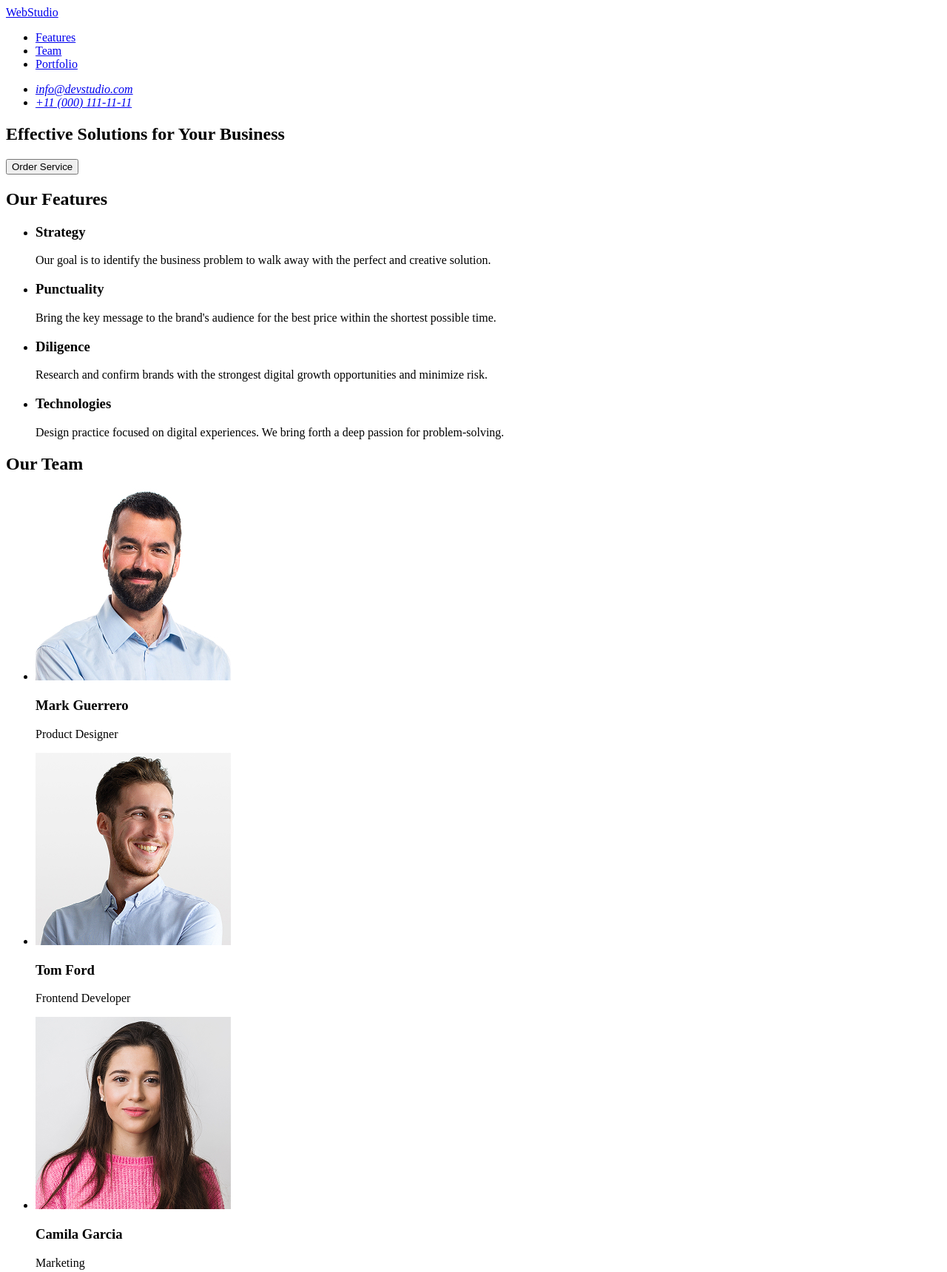
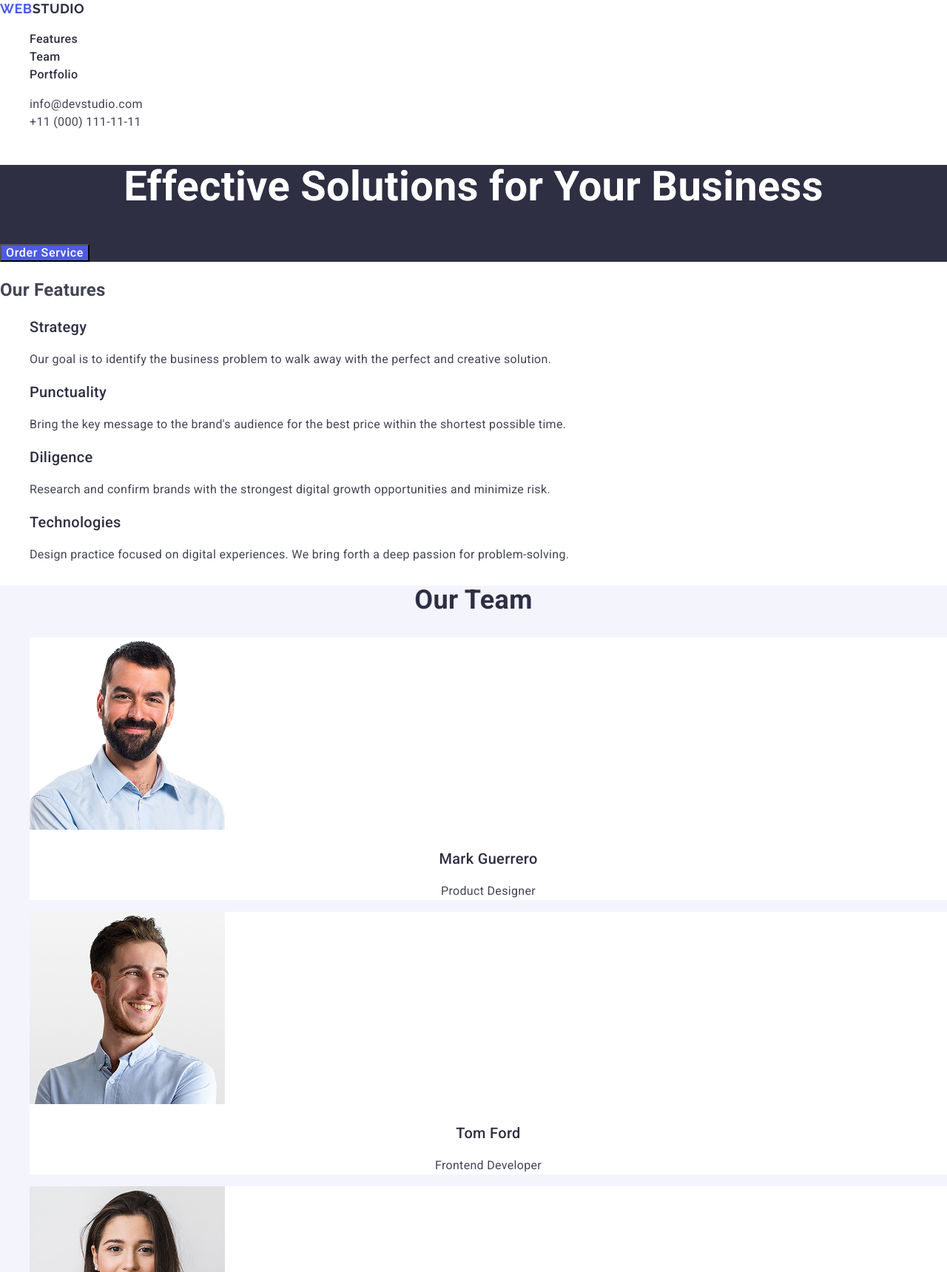
Before and after one commit to pol1na-kv1atkovska/goit-markup-hw-02, a plain HTML site: page index.html in a window 1280 px wide. Shown: the top 1720 px of the page at 74% size. Drawn offline with nearby package versions, Linux system fonts and the light colour scheme.

Commit message:
Add CSS styles and portfolio section

```diff
--- /dev/null
+++ b/css/common.css
@@ -0,0 +1,64 @@
+/* Global style */
+
+body {
+  font-family: 'Roboto', sans-serif;
+  color: #434455;
+  background-color: #ffffff;
+  font-size: 16px;
+  line-height: 1.5;
+  letter-spacing: 0.02em;
+}
+
+ul {
+  list-style-type: none;
+}
+
+a {
+  text-decoration: none;
+  color: inherit;
+}
+
+button {
+  cursor: pointer;
+}
+
+address {
+  font-style: normal;
+}
+
+/* Base style */
+
+.section {
+}
+
+.section-title {
+  font-weight: 700;
+  font-size: 36px;
+  line-height: 1.11;
+  text-align: center;
+  color: #2e2f42;
+}
+
+.section-caption {
+  font-weight: 500;
+  font-size: 20px;
+  line-height: 1.2;
+  color: #2e2f42;
+}
+
+.section-type {
+  font-weight: 400;
+}
+
+.logo {
+  font-family: 'Raleway', sans-serif;
+  font-weight: 700;
+  font-size: 18px;
+  line-height: 1.33333;
+  letter-spacing: 0.03em;
+  text-transform: uppercase;
+  color: #2e2f42;
+}
+.accent {
+  color: #4d5ae5;
+}
--- /dev/null
+++ b/css/features.css
@@ -0,0 +1,16 @@
+.features {
+  background-color: #fff;
+}
+.features-list {
+}
+.features-item {
+}
+.features-subtitle {
+  font-weight: 500;
+  font-size: 20px;
+  line-height: 1.2;
+  color: #2e2f42;
+}
+.features-desc {
+  font-weight: 400;
+}
--- /dev/null
+++ b/css/footer.css
@@ -0,0 +1,12 @@
+.footer {
+  background-color: #2e2f42;
+}
+
+.footer .logo {
+  color: #ffffff;
+}
+
+.footer-desc {
+  font-weight: 400;
+  color: #f4f4fd;
+}
--- /dev/null
+++ b/css/header.css
@@ -0,0 +1,35 @@
+.header {
+}
+
+.main-nav {
+}
+.main-nav-list {
+}
+.main-nav-list-item {
+}
+.main-nav-list-link {
+  font-weight: 500;
+  color: #2e2f42;
+}
+
+.main-nav-list-link:hover,
+.main-nav-list-link:focus {
+  color: #404bbf;
+}
+
+/* Address */
+
+.address {
+}
+.address-list {
+}
+.address-list-item {
+}
+.address-list-link {
+  font-weight: 400;
+}
+
+.address-list-link:hover,
+.address-list-link:focus {
+  color: #404bbf;
+}
--- /dev/null
+++ b/css/hero.css
@@ -0,0 +1,21 @@
+.hero {
+  background-color: #2e2f42;
+}
+.hero-title {
+  font-weight: 700;
+  font-size: 56px;
+  line-height: 1.07;
+  text-align: center;
+  color: #fff;
+}
+.btn {
+  background-color: #4d5ae5;
+  color: #fff;
+  font-weight: 500;
+  letter-spacing: 0.04em;
+}
+
+.btn:hover,
+.btn:focus {
+  background-color: #404bbf;
+}
--- /dev/null
+++ b/css/main.css
@@ -0,0 +1,8 @@
+@import './common.css';
+
+@import './header.css';
+@import './hero.css';
+@import './features.css';
+@import './team.css';
+@import './portfolio.css';
+@import './footer.css';
--- /dev/null
+++ b/css/portfolio.css
@@ -0,0 +1,22 @@
+.portfolio {
+}
+
+.portfolio-title {
+}
+
+.portfolio-list {
+}
+.portfolio-item {
+  background-color: #fff;
+}
+
+.portfolio-image {
+}
+.portfolio-info {
+  background-color: #fff;
+}
+.portfolio-caption {
+}
+
+.portfolio-type {
+}
--- /dev/null
+++ b/css/team.css
@@ -0,0 +1,21 @@
+.team {
+  background-color: #f4f4fd;
+}
+
+.team-title {
+}
+
+.team-list {
+}
+.team-item {
+  background-color: #fff;
+}
+.team-image {
+}
+.team-caption {
+  text-align: center;
+}
+
+.team-type {
+  text-align: center;
+}
--- a/index.html
+++ b/index.html
@@ -4,61 +4,94 @@
     <meta charset="UTF-8" />
     <meta name="viewport" content="width=device-width, initial-scale=1.0" />
     <title>Document</title>
+
+    <link rel="preconnect" href="https://fonts.googleapis.com" />
+    <link rel="preconnect" href="https://fonts.gstatic.com" crossorigin />
+    <link
+      href="https://fonts.googleapis.com/css2?family=Raleway:wght@700&family=Roboto:wght@100..900&display=swap"
+      rel="stylesheet"
+    />
+
+    <link
+      rel="stylesheet"
+      href="https://cdnjs.cloudflare.com/ajax/libs/modern-normalize/3.0.1/modern-normalize.min.css"
+      integrity="sha512-q6WgHqiHlKyOqslT/lgBgodhd03Wp4BEqKeW6nNtlOY4quzyG3VoQKFrieaCeSnuVseNKRGpGeDU3qPmabCANg=="
+      crossorigin="anonymous"
+      referrerpolicy="no-referrer"
+    />
+
+    <link rel="stylesheet" href="./css/main.css" />
   </head>
 
   <body>
-    <header id="header">
-      <a href="./index.html">WebStudio</a>
+    <header class="header" id="header">
+      <a class="logo" href="./index.html"
+        ><span class="accent">Web</span>Studio</a
+      >
 
-      <nav>
-        <ul>
-          <li><a href="#features">Features</a></li>
-          <li><a href="#team">Team</a></li>
-          <li><a href="#portfolio">Portfolio</a></li>
+      <nav class="main-nav">
+        <ul class="main-nav-list">
+          <li class="main-nav-list-item">
+            <a class="main-nav-list-link" href="#features">Features</a>
+          </li>
+          <li class="main-nav-list-item">
+            <a class="main-nav-list-link" href="#team">Team</a>
+          </li>
+          <li class="main-nav-list-item">
+            <a class="main-nav-list-link" href="#portfolio">Portfolio</a>
+          </li>
         </ul>
       </nav>
 
-      <address>
-        <ul>
-          <li><a href="mailto:info@devstudio.com">info@devstudio.com</a></li>
-          <li><a href="tel:+110001111111">+11 (000) 111-11-11</a></li>
+      <address class="address">
+        <ul class="address-list">
+          <li class="address-list-item">
+            <a class="address-list-link" href="mailto:info@devstudio.com"
+              >info@devstudio.com</a
+            >
+          </li>
+          <li class="address-list-item">
+            <a class="address-list-link" href="tel:+110001111111"
+              >+11 (000) 111-11-11</a
+            >
+          </li>
         </ul>
       </address>
     </header>
 
     <main>
-      <section id="hero">
-        <h1>Effective Solutions for Your Business</h1>
-        <button type="button">Order Service</button>
+      <section class="hero" id="hero">
+        <h1 class="hero-title">Effective Solutions for Your Business</h1>
+        <button class="btn" type="button">Order Service</button>
       </section>
 
-      <section id="features">
+      <section class="features" id="features">
         <h2>Our Features</h2>
-        <ul>
-          <li>
-            <h3>Strategy</h3>
-            <p>
+        <ul class="features-list">
+          <li class="features-item">
+            <h3 class="features-subtitle">Strategy</h3>
+            <p class="features-desc">
               Our goal is to identify the business problem to walk away with the
               perfect and creative solution.
             </p>
           </li>
-          <li>
-            <h3>Punctuality</h3>
-            <p>
+          <li class="features-item">
+            <h3 class="features-subtitle">Punctuality</h3>
+            <p class="features-desc">
               Bring the key message to the brand's audience for the best price
               within the shortest possible time.
             </p>
           </li>
-          <li>
-            <h3>Diligence</h3>
-            <p>
+          <li class="features-item">
+            <h3 class="features-subtitle">Diligence</h3>
+            <p class="features-desc">
               Research and confirm brands with the strongest digital growth
               opportunities and minimize risk.
             </p>
           </li>
-          <li>
-            <h3>Technologies</h3>
-            <p>
+          <li class="features-item">
+            <h3 class="features-subtitle">Technologies</h3>
+            <p class="features-desc">
               Design practice focused on digital experiences. We bring forth a
               deep passion for problem-solving.
             </p>
@@ -66,36 +99,147 @@
         </ul>
       </section>
 
-      <section id="team">
-        <h2>Our Team</h2>
-        <ul>
-          <li>
-            <img src="./images/team-1.jpg" alt="Mark Guerrero" width="264" />
-            <h3>Mark Guerrero</h3>
-            <p>Product Designer</p>
+      <section class="team section" id="team">
+        <h2 class="team-title section-title">Our Team</h2>
+        <ul class="team-list">
+          <li class="team-item">
+            <img
+              class="team-image"
+              src="./images/team-1.jpg"
+              alt="Mark Guerrero"
+              width="264"
+            />
+            <h3 class="team-caption section-caption">Mark Guerrero</h3>
+            <p class="team-type section-type">Product Designer</p>
           </li>
-          <li>
-            <img src="./images/team-2.jpg" alt="Tom Ford" width="264" />
-            <h3>Tom Ford</h3>
-            <p>Frontend Developer</p>
+          <li class="team-item">
+            <img
+              class="team-image"
+              src="./images/team-2.jpg"
+              alt="Tom Ford"
+              width="264"
+            />
+            <h3 class="team-caption section-caption">Tom Ford</h3>
+            <p class="team-type section-type">Frontend Developer</p>
           </li>
-          <li>
-            <img src="./images/team-3.jpg" alt="Camila Garcia" width="264" />
-            <h3>Camila Garcia</h3>
-            <p>Marketing</p>
+          <li class="team-item">
+            <img
+              class="team-image"
+              src="./images/team-3.jpg"
+              alt="Camila Garcia"
+              width="264"
+            />
+            <h3 class="team-caption section-caption">Camila Garcia</h3>
+            <p class="team-type section-type">Marketing</p>
           </li>
-          <li>
-            <img src="./images/team-4.jpg" alt="Daniel Wilson" width="264" />
-            <h3>Daniel Wilson</h3>
-            <p>UI Designer</p>
+          <li class="team-item">
+            <img
+              class="team-image"
+              src="./images/team-4.jpg"
+              alt="Daniel Wilson"
+              width="264"
+            />
+            <h3 class="team-caption section-caption">Daniel Wilson</h3>
+            <p class="team-type section-type">UI Designer</p>
+          </li>
+        </ul>
+      </section>
+
+      <section class="portfolio section" id="portfolio">
+        <h2 class="portfolio-title section-title">Our Portfolio</h2>
+
+        <ul class="portfolio-list">
+          <li class="portfolio-item section-item">
+            <img
+              class="portfolio-image"
+              src="./images/portfolio-1.jpg"
+              alt="Banking App"
+              width="360"
+            />
+            <div class="portfolio-info">
+              <h3 class="portfolio-caption section-caption">Banking App</h3>
+              <p class="portfolio-type section-type">App</p>
+            </div>
+          </li>
+
+          <li class="portfolio-item section-item">
+            <img
+              class="portfolio-image"
+              src="./images/portfolio-2.jpg"
+              alt="Cashless Payment"
+              width="360"
+            />
+            <div class="portfolio-info">
+              <h3 class="portfolio-caption section-caption">
+                Cashless Payment
+              </h3>
+              <p class="portfolio-type section-type">Marketing</p>
+            </div>
+          </li>
+
+          <li class="portfolio-item section-item">
+            <img
+              class="portfolio-image"
+              src="./images/portfolio-3.jpg"
+              alt="Meditation App"
+              width="360"
+            />
+            <div class="portfolio-info">
+              <h3 class="portfolio-caption section-caption">Meditation App</h3>
+              <p class="portfolio-type section-type">App</p>
+            </div>
+          </li>
+
+          <li class="portfolio-item section-item">
+            <img
+              class="portfolio-image"
+              src="./images/portfolio-4.jpg"
+              alt="Taxi Service"
+              width="360"
+            />
+            <div class="portfolio-info">
+              <h3 class="portfolio-caption section-caption">Taxi Service</h3>
+              <p class="portfolio-type section-type">Marketing</p>
+            </div>
+          </li>
+
+          <li class="portfolio-item section-item">
+            <img
+              class="portfolio-image"
+              src="./images/portfolio-5.jpg"
+              alt="Screen Illustrations"
+              width="360"
+            />
+            <div class="portfolio-info">
+              <h3 class="portfolio-caption section-caption">
+                Screen Illustrations
+              </h3>
+              <p class="portfolio-type section-type">Design</p>
+            </div>
+          </li>
+
+          <li class="portfolio-item section-item">
+            <img
+              class="portfolio-image"
+              src="./images/portfolio-6.jpg"
+              alt="Online Courses"
+              width="360"
+              height="300"
+            />
+            <div class="portfolio-info">
+              <h3 class="portfolio-caption section-caption">Online Courses</h3>
+              <p class="portfolio-type section-type">Marketing</p>
+            </div>
           </li>
         </ul>
       </section>
     </main>
 
-    <footer id="footer">
-      <a href="./index.html">WebStudio</a>
-      <p>
+    <footer class="footer" id="footer">
+      <a class="logo" href="./index.html"
+        ><span class="accent">Web</span>Studio</a
+      >
+      <p class="footer-desc">
         Increase the flow of customers and sales for your business with digital
         marketing & growth solutions.
       </p>
```
Also changed, not shown: images/portfolio-1.jpg (added), images/portfolio-2.jpg (added), images/portfolio-3.jpg (added), images/portfolio-4.jpg (added), images/portfolio-5.jpg (added), images/portfolio-6.jpg (added), 2 other files.
